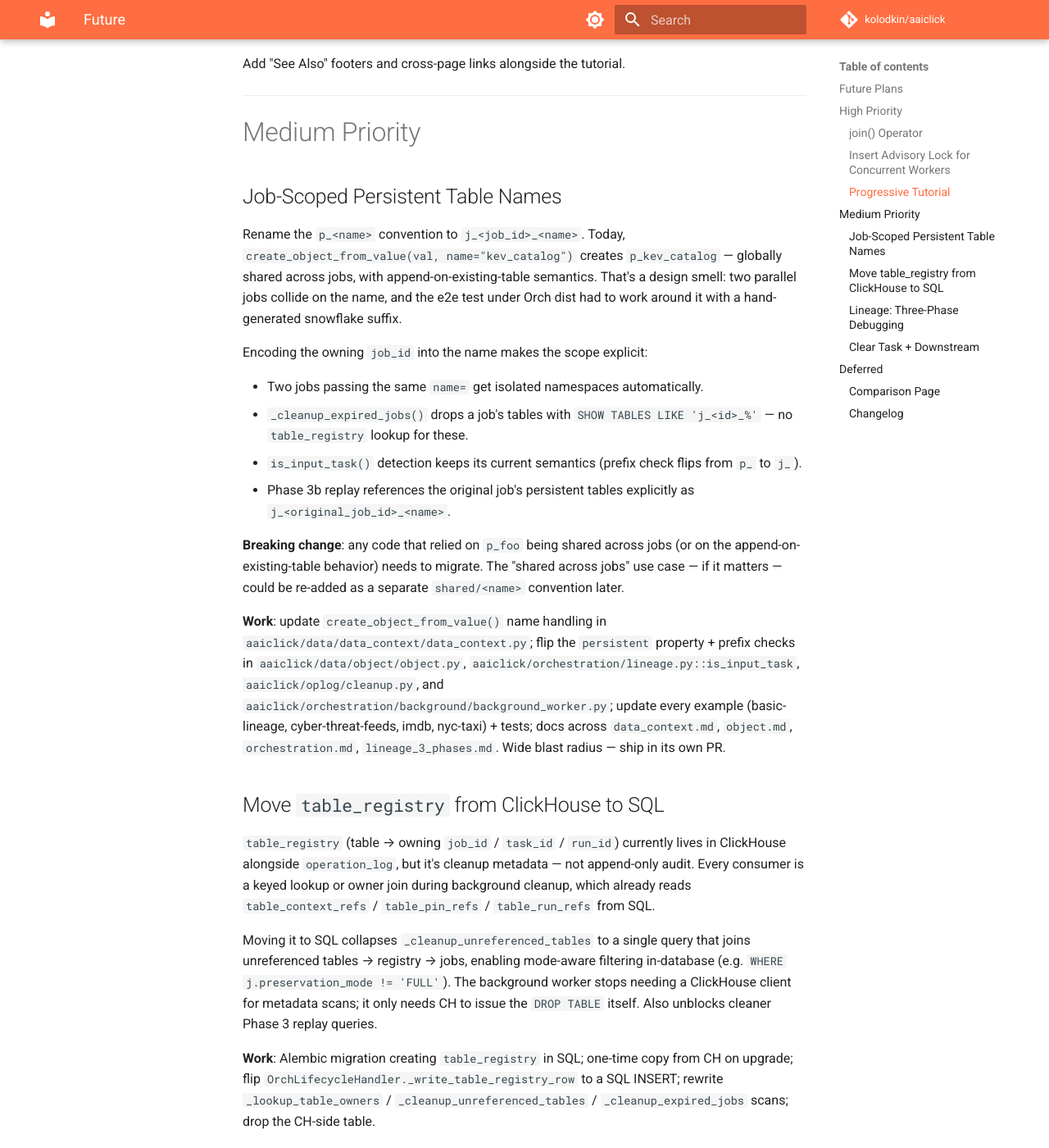
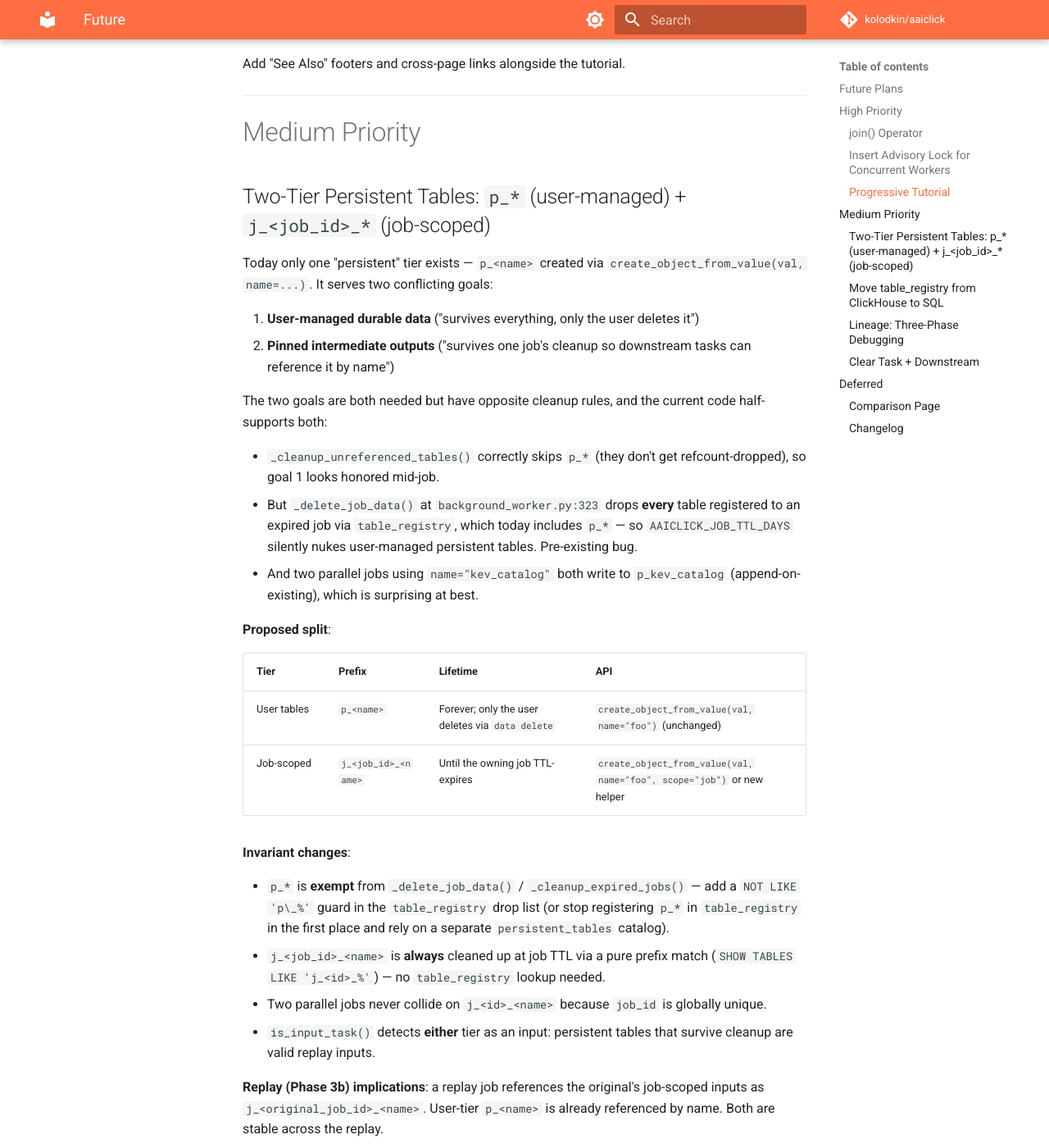
Before and after one commit to kolodkin/aaiclick, an MkDocs documentation site: the page built from docs/future.md, in a window 1280 px wide and 1400 px high, scrolled down 922 px. Shown: the whole window at 82% size. Built offline with MkDocs 1.6.1 and Material for MkDocs 9.7.7, drawn with Linux system fonts in a browser that asks for light colours; comment, search, counter and statistics services are not loaded; some of the changed text lies outside the part shown.

Commit message:
docs: rewrite persistent-table future entry as two-tier design
Splits the insight into two pieces: p_* stays as user-managed (fixing
the pre-existing _delete_job_data bug that drops them at TTL), and
j_<job_id>_<name> becomes a new job-scoped tier for named intermediate
outputs. Both are valid replay inputs for Phase 3b.

```diff
--- a/docs/future.md
+++ b/docs/future.md
@@ -37,20 +37,45 @@ Add "See Also" footers and cross-page links alongside the tutorial.
 
 # Medium Priority
 
-## Job-Scoped Persistent Table Names
+## Two-Tier Persistent Tables: `p_*` (user-managed) + `j_<job_id>_*` (job-scoped)
 
-Rename the `p_<name>` convention to `j_<job_id>_<name>`. Today, `create_object_from_value(val, name="kev_catalog")` creates `p_kev_catalog` — globally shared across jobs, with append-on-existing-table semantics. That's a design smell: two parallel jobs collide on the name, and the e2e test under Orch dist had to work around it with a hand-generated snowflake suffix.
+Today only one "persistent" tier exists — `p_<name>` created via `create_object_from_value(val, name=...)`. It serves two conflicting goals:
 
-Encoding the owning `job_id` into the name makes the scope explicit:
+1. **User-managed durable data** ("survives everything, only the user deletes it")
+2. **Pinned intermediate outputs** ("survives one job's cleanup so downstream tasks can reference it by name")
 
-- Two jobs passing the same `name=` get isolated namespaces automatically.
-- `_cleanup_expired_jobs()` drops a job's tables with `SHOW TABLES LIKE 'j_<id>_%'` — no `table_registry` lookup for these.
-- `is_input_task()` detection keeps its current semantics (prefix check flips from `p_` to `j_`).
-- Phase 3b replay references the original job's persistent tables explicitly as `j_<original_job_id>_<name>`.
+The two goals are both needed but have opposite cleanup rules, and the current code half-supports both:
 
-**Breaking change**: any code that relied on `p_foo` being shared across jobs (or on the append-on-existing-table behavior) needs to migrate. The "shared across jobs" use case — if it matters — could be re-added as a separate `shared/<name>` convention later.
+- `_cleanup_unreferenced_tables()` correctly skips `p_*` (they don't get refcount-dropped), so goal 1 looks honored mid-job.
+- But `_delete_job_data()` at `background_worker.py:323` drops **every** table registered to an expired job via `table_registry`, which today includes `p_*` — so `AAICLICK_JOB_TTL_DAYS` silently nukes user-managed persistent tables. Pre-existing bug.
+- And two parallel jobs using `name="kev_catalog"` both write to `p_kev_catalog` (append-on-existing), which is surprising at best.
 
-**Work**: update `create_object_from_value()` name handling in `aaiclick/data/data_context/data_context.py`; flip the `persistent` property + prefix checks in `aaiclick/data/object/object.py`, `aaiclick/orchestration/lineage.py::is_input_task`, `aaiclick/oplog/cleanup.py`, and `aaiclick/orchestration/background/background_worker.py`; update every example (basic-lineage, cyber-threat-feeds, imdb, nyc-taxi) + tests; docs across `data_context.md`, `object.md`, `orchestration.md`, `lineage_3_phases.md`. Wide blast radius — ship in its own PR.
+**Proposed split**:
+
+| Tier         | Prefix             | Lifetime                                           | API                                                             |
+|--------------|--------------------|----------------------------------------------------|-----------------------------------------------------------------|
+| User tables  | `p_<name>`         | Forever; only the user deletes via `data delete`  | `create_object_from_value(val, name="foo")` (unchanged)         |
+| Job-scoped   | `j_<job_id>_<name>` | Until the owning job TTL-expires                  | `create_object_from_value(val, name="foo", scope="job")` or new helper |
+
+**Invariant changes**:
+
+- `p_*` is **exempt** from `_delete_job_data()` / `_cleanup_expired_jobs()` — add a `NOT LIKE 'p\_%'` guard in the `table_registry` drop list (or stop registering `p_*` in `table_registry` in the first place and rely on a separate `persistent_tables` catalog).
+- `j_<job_id>_<name>` is **always** cleaned up at job TTL via a pure prefix match (`SHOW TABLES LIKE 'j_<id>_%'`) — no `table_registry` lookup needed.
+- Two parallel jobs never collide on `j_<id>_<name>` because `job_id` is globally unique.
+- `is_input_task()` detects **either** tier as an input: persistent tables that survive cleanup are valid replay inputs.
+
+**Replay (Phase 3b) implications**: a replay job references the original's job-scoped inputs as `j_<original_job_id>_<name>`. User-tier `p_<name>` is already referenced by name. Both are stable across the replay.
+
+**Work**:
+- `aaiclick/data/data_context/data_context.py` — add `scope` kwarg to `create_object_from_value()`; route `scope="job"` through a job-id-aware name builder (pulls from orch context).
+- `aaiclick/data/object/object.py` — `persistent` property recognizes both `p_*` and `j_*`; add an `is_user_persistent` / `is_job_scoped` split if callers need to distinguish.
+- `aaiclick/orchestration/background/background_worker.py` — `_delete_job_data()` excludes `p_*` from the drop list; `_cleanup_expired_jobs()` adds a `SHOW TABLES LIKE 'j_<id>_%'` pass.
+- `aaiclick/orchestration/lineage.py::is_input_task` — recognize both prefixes.
+- `aaiclick/oplog/cleanup.py` — same prefix check update.
+- Examples that use `name=` for intermediate outputs (basic-lineage, cyber-threat-feeds, imdb, nyc-taxi) migrate to `scope="job"` where appropriate; genuinely user-facing catalog tables stay as `p_*`.
+- Docs across `data_context.md`, `object.md`, `orchestration.md`, `lineage_3_phases.md`.
+
+Wide blast radius — ship in its own PR. Pairs naturally with the `table_registry` → SQL move below.
 
 ## Move `table_registry` from ClickHouse to SQL
 
```
